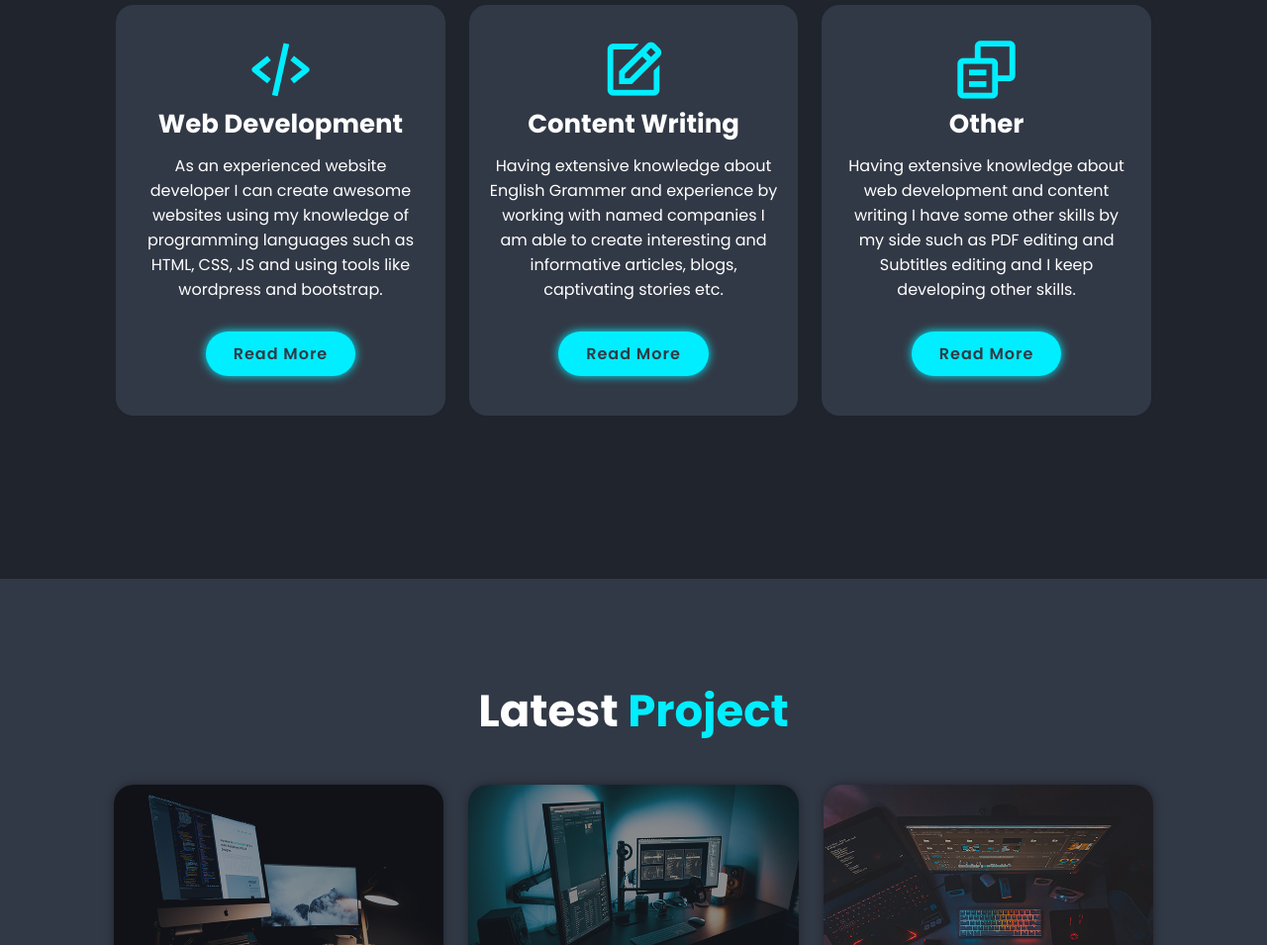
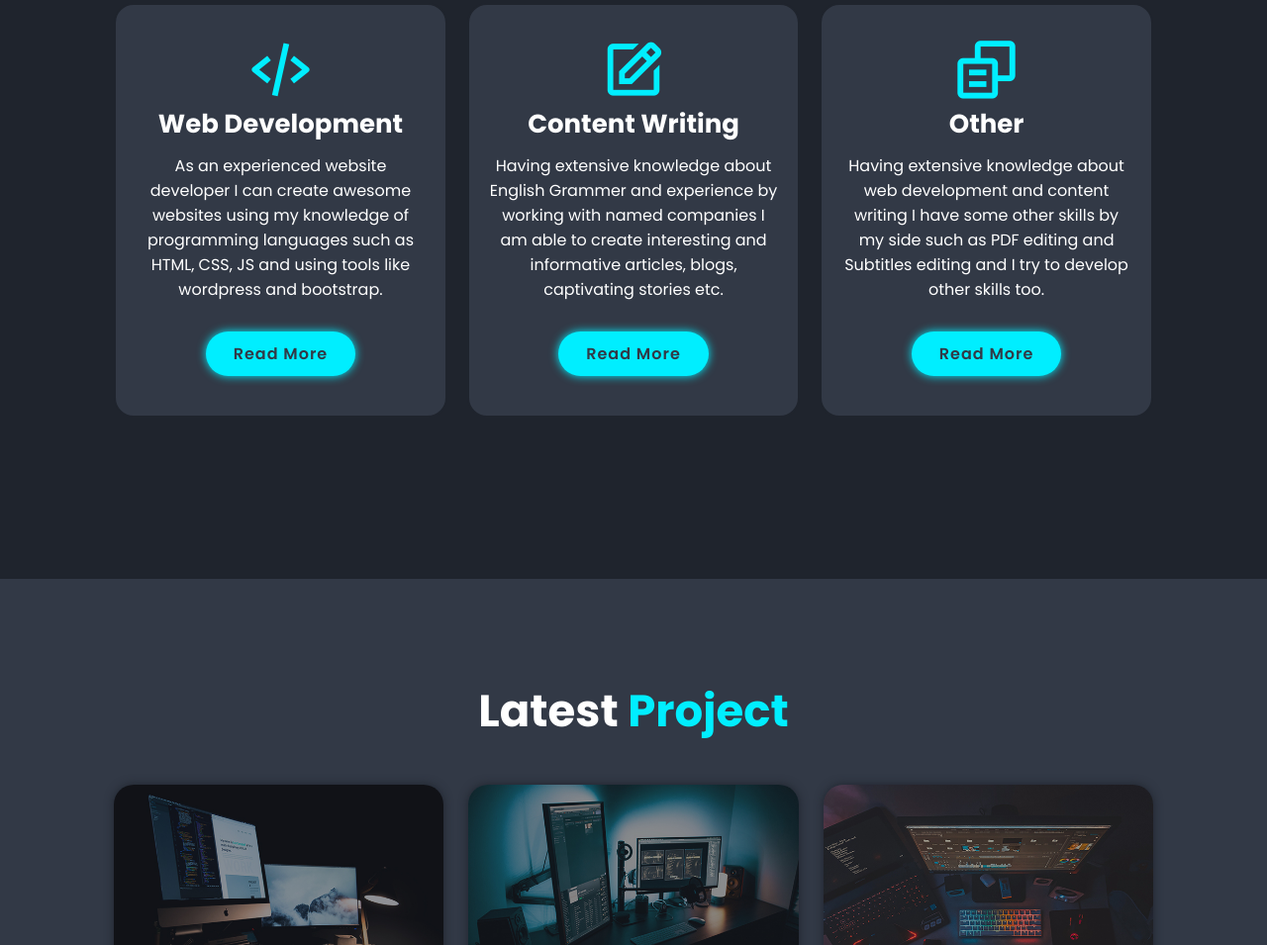
Before and after one commit to sarmad640/Portfolio, a plain HTML site: page index.html in a window 1280 px wide. Shown: the part 1815-2770 px from the top of the page at 99% size. Drawn offline with nearby package versions, Linux system fonts and the light colour scheme.

Commit message:
Update index.html

```diff
--- a/index.html
+++ b/index.html
@@ -91,7 +91,7 @@
       <div class="services-box">
         <i class='bx bx-copy-alt'></i>
         <h3>Other</h3>
-        <p>Having extensive knowledge about web development and content writing I have some other skills by my side such as PDF editing and Subtitles editing and I keep developing other skills.</p>
+        <p>Having extensive knowledge about web development and content writing I have some other skills by my side such as PDF editing and Subtitles editing and I try to develop other skills too.</p>
         <a href="https://sarmadblogss.blogspot.com/2023/08/my-other-services.html" class="btn" target="_blank">Read More</a>
       </div>
 
```
